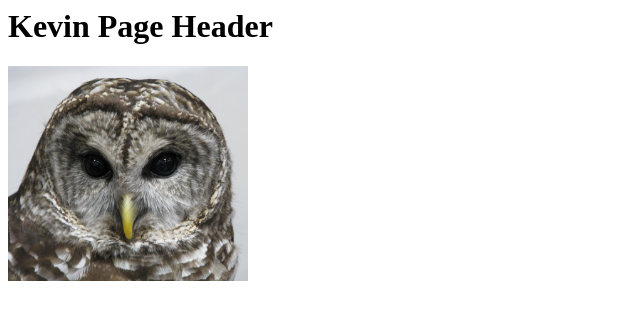
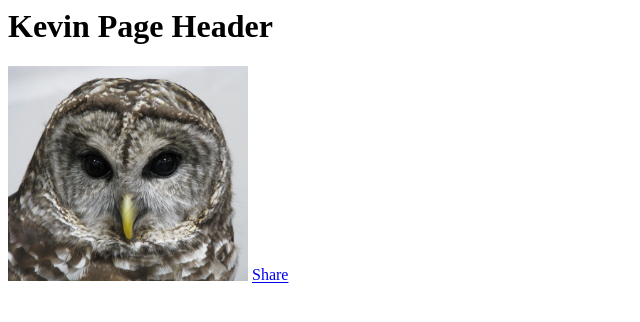
Before and after one commit to kevin-cm-test/kevin-cm-test.github.io, a plain HTML site: page index.html in a window 1280 px wide. Shown: the full height of the page, 0-640 px from the left. Drawn offline with Linux system fonts and the light colour scheme.

Commit message:
Added linked in share

```diff
--- a/index.html
+++ b/index.html
@@ -11,5 +11,7 @@
   <body>
     <h1>Kevin Page Header</h1>
     <img src="owl.jpeg" width="240"/>
+
+    <a href="https://www.linkedin.com/shareArticle?mini=true&url=https%3A%2F%2Fkevin-cm-test.github.io%2F">Share</a>
   </body>
 </html>
```
